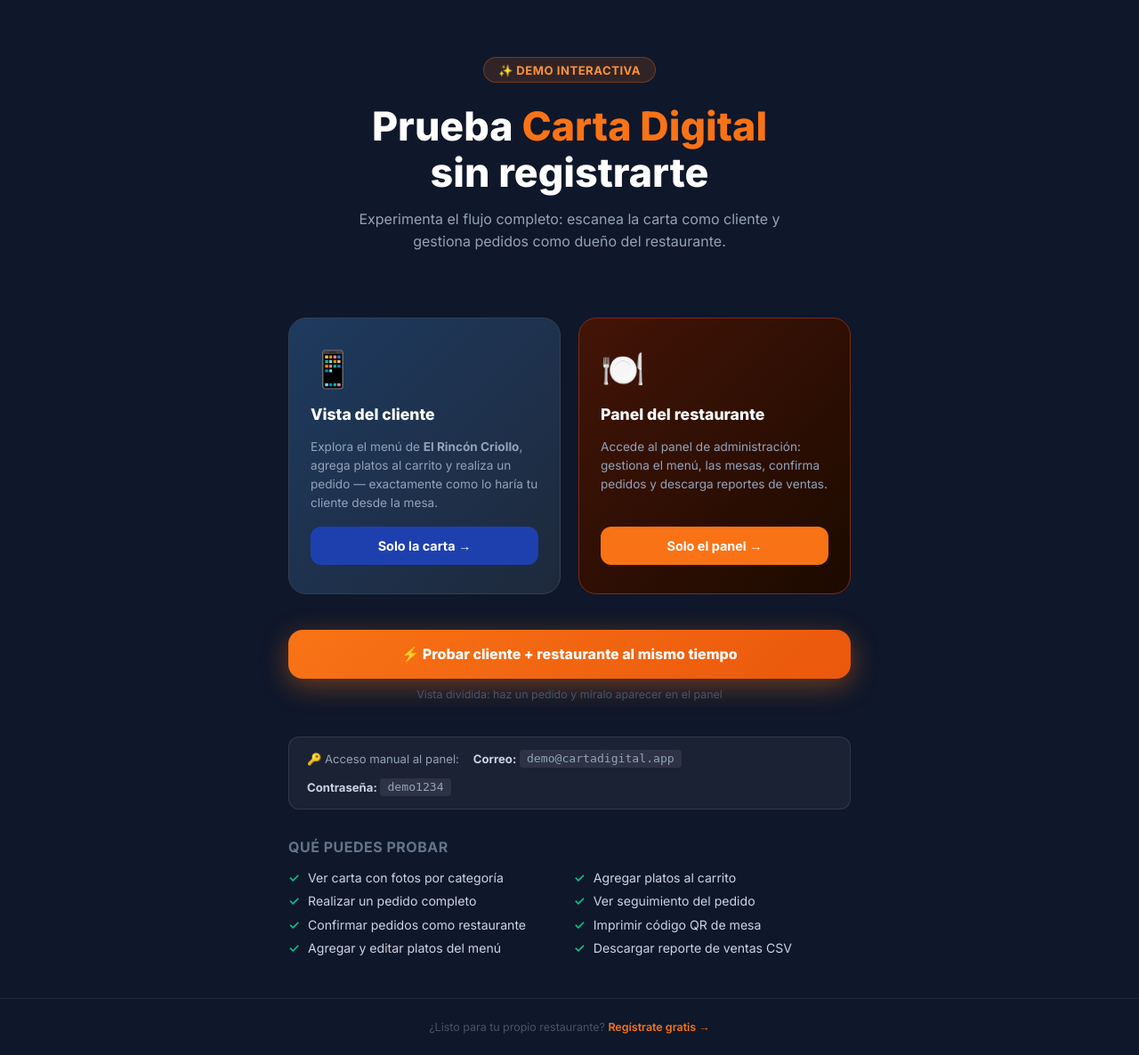
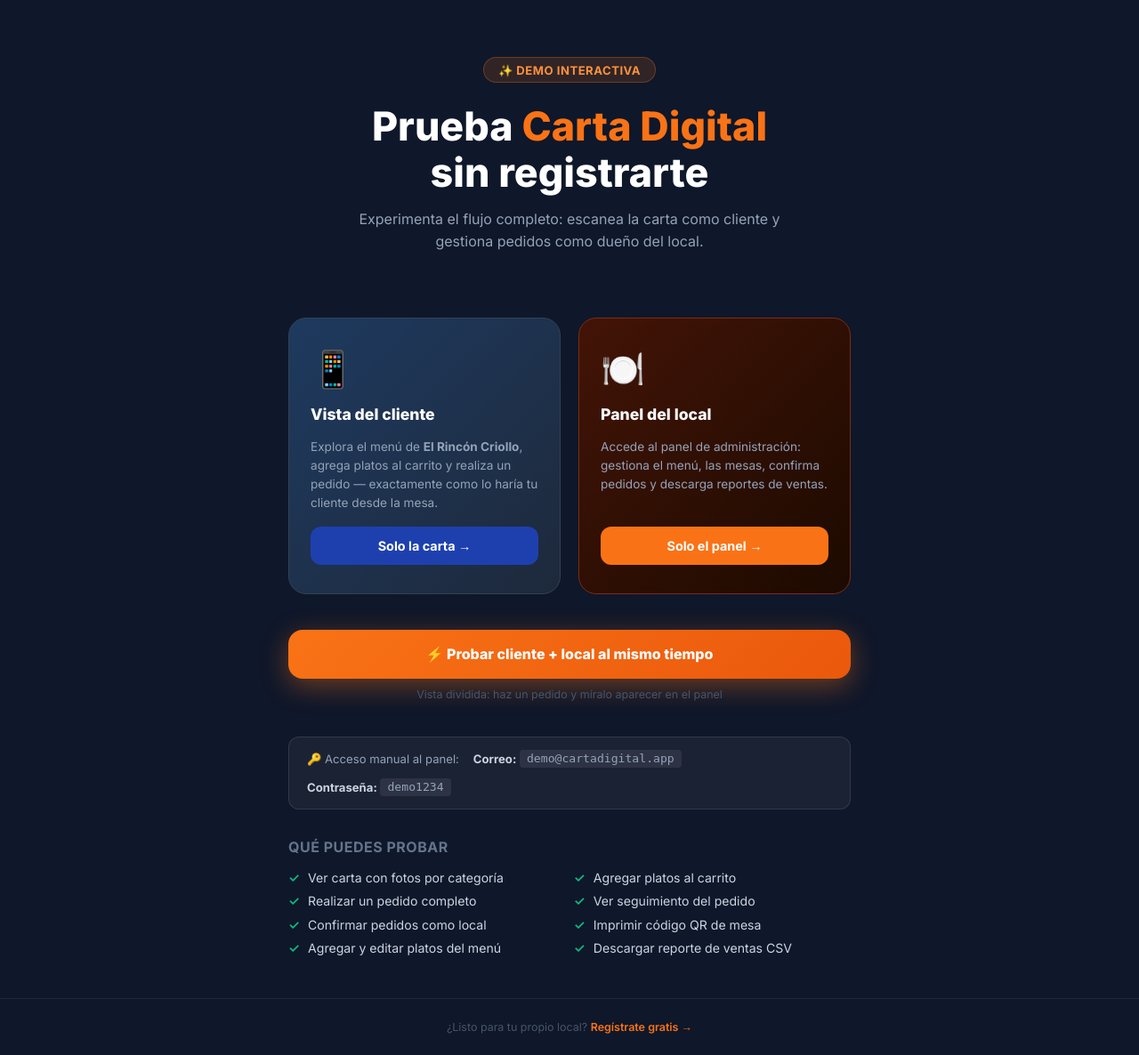
Before and after one commit to colverounmerco-lgtm/carta-digital, a Flask app: page /demo in a window 1280 px wide. Shown: the whole page at 89% size. Run offline with Flask 3, Linux system fonts and the light colour scheme; data comes from the database, SQL or seed files in the repository; parts of the project's set-up code (start-up, migrations or seed data) failed here and were passed over.

Commit message:
Reemplazar 'restaurante' por 'local' en textos visibles de la pagina demo
Co-Authored-By: Claude Sonnet 4.6 <noreply@anthropic.com>

```diff
--- a/templates/demo.html
+++ b/templates/demo.html
@@ -91,7 +91,7 @@
   <div class="hero">
     <div class="demo-badge">✨ DEMO INTERACTIVA</div>
     <h1>Prueba <span>Carta Digital</span><br>sin registrarte</h1>
-    <p>Experimenta el flujo completo: escanea la carta como cliente y gestiona pedidos como dueño del restaurante.</p>
+    <p>Experimenta el flujo completo: escanea la carta como cliente y gestiona pedidos como dueño del local.</p>
   </div>
 
   <div class="roles">
@@ -110,7 +110,7 @@
     <!-- Admin -->
     <div class="rol-card admin">
       <div class="rol-emoji">🍽️</div>
-      <div class="rol-titulo">Panel del restaurante</div>
+      <div class="rol-titulo">Panel del local</div>
       <div class="rol-desc">
         Accede al panel de administración: gestiona el menú, las mesas, confirma pedidos y descarga reportes de ventas.
       </div>
@@ -123,7 +123,7 @@
   <!-- CTA principal: demo split -->
   <div style="max-width:680px;margin:-0.5rem auto 2.5rem;padding:0 1.5rem">
     <a href="/demo/prueba" style="display:flex;align-items:center;justify-content:center;gap:0.75rem;background:linear-gradient(135deg,#F97316,#EA580C);color:#fff;padding:1.1rem 2rem;border-radius:16px;font-weight:800;font-size:1rem;text-decoration:none;box-shadow:0 8px 30px rgba(249,115,22,0.4);transition:transform 0.15s" onmouseover="this.style.transform='translateY(-2px)'" onmouseout="this.style.transform=''">
-      ⚡ Probar cliente + restaurante al mismo tiempo
+      ⚡ Probar cliente + local al mismo tiempo
     </a>
     <p style="text-align:center;font-size:0.78rem;color:#475569;margin-top:0.6rem">Vista dividida: haz un pedido y míralo aparecer en el panel</p>
   </div>
@@ -145,7 +145,7 @@
       <div class="feat-item"><span class="feat-check">✓</span> Agregar platos al carrito</div>
       <div class="feat-item"><span class="feat-check">✓</span> Realizar un pedido completo</div>
       <div class="feat-item"><span class="feat-check">✓</span> Ver seguimiento del pedido</div>
-      <div class="feat-item"><span class="feat-check">✓</span> Confirmar pedidos como restaurante</div>
+      <div class="feat-item"><span class="feat-check">✓</span> Confirmar pedidos como local</div>
       <div class="feat-item"><span class="feat-check">✓</span> Imprimir código QR de mesa</div>
       <div class="feat-item"><span class="feat-check">✓</span> Agregar y editar platos del menú</div>
       <div class="feat-item"><span class="feat-check">✓</span> Descargar reporte de ventas CSV</div>
@@ -153,7 +153,7 @@
   </div>
 
   <footer>
-    ¿Listo para tu propio restaurante? <a href="/register">Regístrate gratis →</a>
+    ¿Listo para tu propio local? <a href="/register">Regístrate gratis →</a>
   </footer>
 
 </body>
--- a/templates/demo_prueba.html
+++ b/templates/demo_prueba.html
@@ -108,7 +108,7 @@
     <span class="topbar-tip">
       <strong>Haz un pedido</strong> a la izquierda · Aparece en el panel a la derecha
     </span>
-    <a href="/register" class="btn-registrar">Crear mi restaurante →</a>
+    <a href="/register" class="btn-registrar">Crear mi local →</a>
   </div>
 
   <div class="layout">
@@ -116,7 +116,7 @@
     <!-- Tabs mobile -->
     <div class="tabs">
       <button class="tab-btn activa" onclick="cambiarTab('cliente', this)">📱 Cliente</button>
-      <button class="tab-btn"        onclick="cambiarTab('admin',   this)">🖥️ Restaurante</button>
+      <button class="tab-btn"        onclick="cambiarTab('admin',   this)">🖥️ Local</button>
     </div>
 
     <!-- Split desktop -->
@@ -136,7 +136,7 @@
       <div class="panel" id="panel-admin">
         <div class="panel-label admin">
           <span class="dot"></span>
-          🖥️ Panel del restaurante — El Rincón Criollo
+          🖥️ Panel del local — El Rincón Criollo
           <span style="margin-left:auto;opacity:0.7;font-weight:400">Los pedidos aparecen aquí</span>
         </div>
         <iframe src="{{ dashboard_url }}" id="frame-admin" title="Panel del restaurante"></iframe>
```
